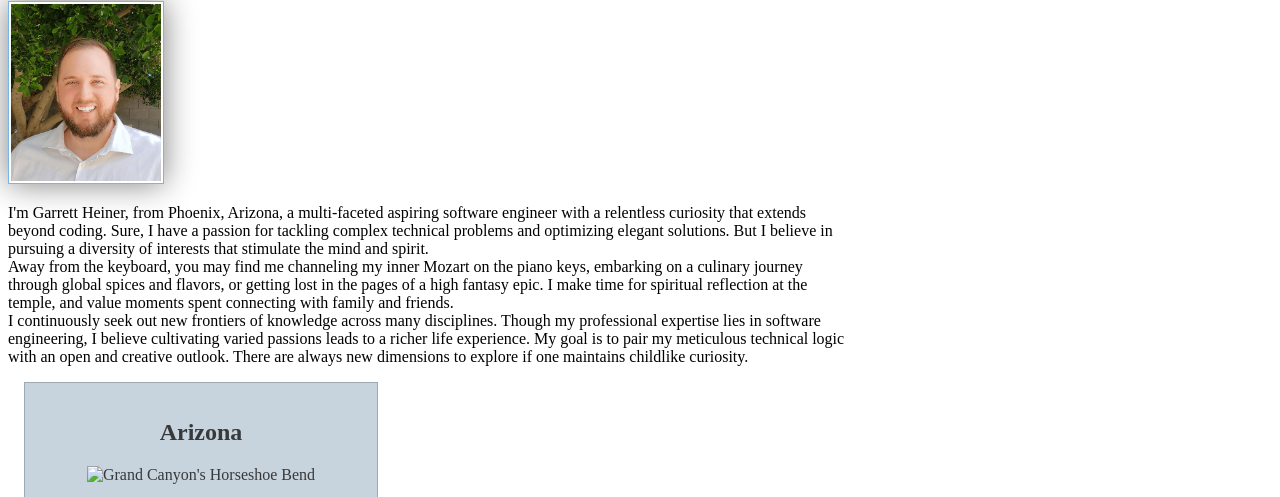
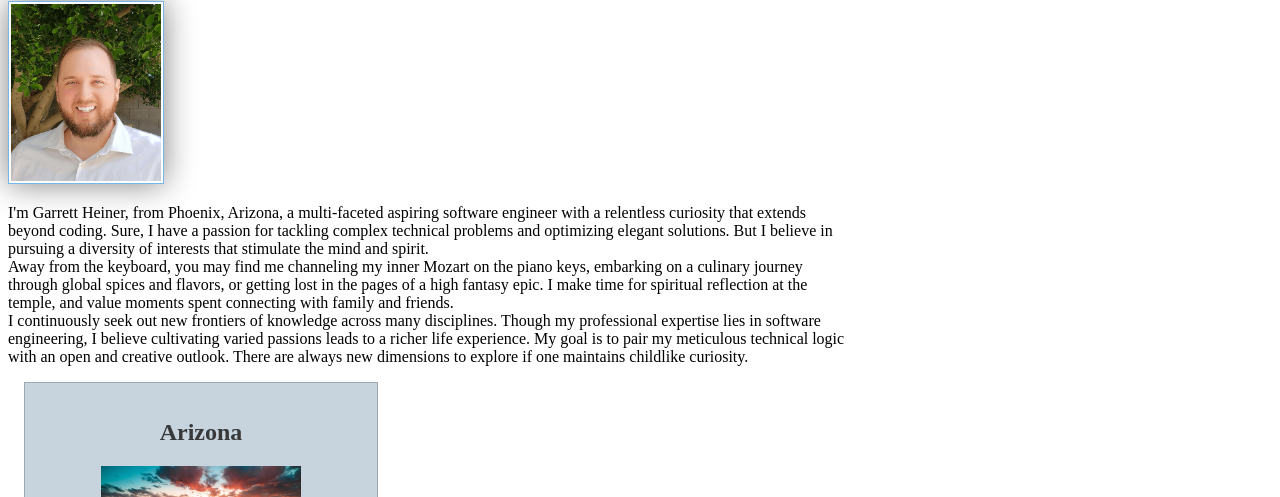
Before and after one commit to Heiner000/wdd130, a plain HTML site: page index.html in a window 1280 px wide. Shown: the part 281-778 px from the top of the page. Drawn offline with Linux system fonts and the light colour scheme; the site is published under a folder, as on GitHub Pages, so addresses that start at the root find nothing.

Commit message:
updates arizona image path

```diff
--- a/index.html
+++ b/index.html
@@ -29,7 +29,7 @@
         </main>
         <aside>
             <h2>Arizona</h2>
-            <img src="/images/arizona.jpeg" alt="Grand Canyon's Horseshoe Bend">
+            <img src="images/arizona.jpeg" alt="Grand Canyon's Horseshoe Bend">
             <p>Arizona is a southwestern U.S. state known for its diverse landscapes like the Grand Canyon, as well as cities like Phoenix. It became the 48th state in 1912 and has about 7 million residents. Arizona has a sunny climate and economy based on sectors like tourism and manufacturing.</p>
         </aside>
         <footer>
```
